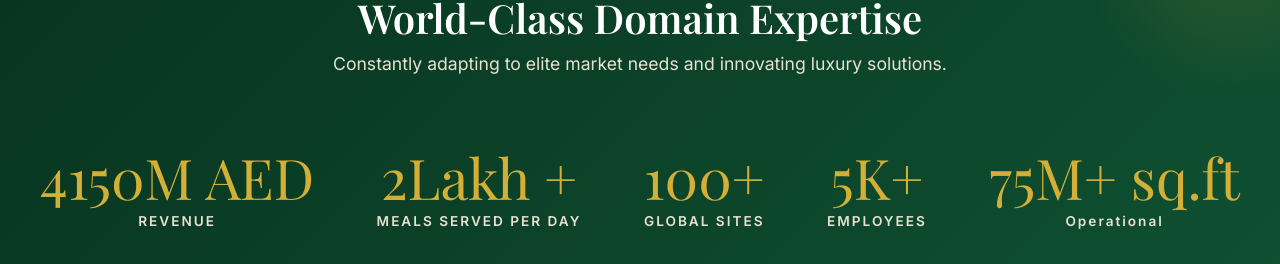
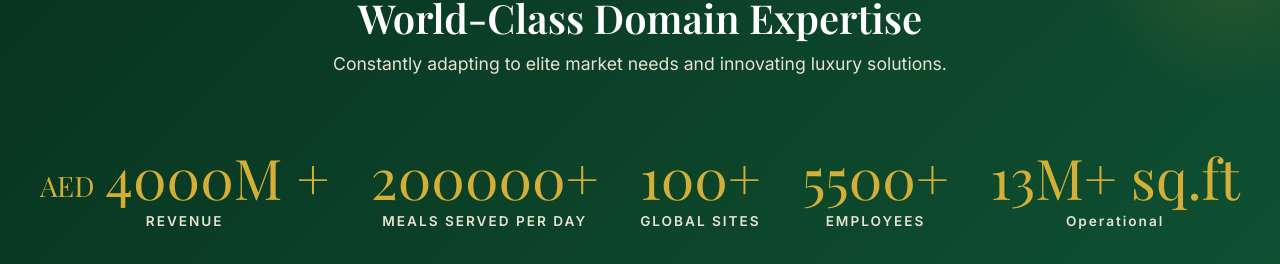
Before and after one commit to Archit947/Catalyst-Catering-Services-LLC-CCS-, a React (Vite) app: page / in a window 1280 px wide. Shown: the part 2846-3110 px from the top of the page. Built offline with nearby package versions, Linux system fonts and the light colour scheme; a web font is replaced by a local one.

Commit message:
Revenue changes

```diff
--- a/src/pages/Home.jsx
+++ b/src/pages/Home.jsx
@@ -4,7 +4,7 @@ import { VerticalImageStack } from '../components/ui/vertical-image-stack';
 import { ScrollReveal } from '../components/ui/ScrollReveal';
 import { useInView } from 'framer-motion';
 
-function AnimatedCounter({ end, suffix }) {
+function AnimatedCounter({ end, suffix, prefix }) {
   const [count, setCount] = useState(0);
   const ref = useRef(null);
   const isInView = useInView(ref, { once: true, amount: 0.5 });
@@ -27,7 +27,12 @@ function AnimatedCounter({ end, suffix }) {
     }
   }, [isInView, end]);
 
-  return <span ref={ref}>{count}{suffix}</span>;
+  return (
+    <span ref={ref}>
+      {prefix && <span style={{ fontSize: '0.5em', verticalAlign: 'middle', marginRight: '4px' }}>{prefix}</span>}
+      {count}{suffix}
+    </span>
+  );
 }
 
 import serviceImage2 from '../assets/2.png';
@@ -261,15 +266,15 @@ function Home() {
 
             <div className="flex justify-between stats-row" style={{ maxWidth: '1200px', margin: '0 auto' }}>
               {[
-                { num: 4150, suffix: 'M AED', label: 'REVENUE' },
-                { num: 2, suffix: 'Lakh +', label: 'MEALS SERVED PER DAY' },
+                { num: 4000, prefix: 'AED ', suffix: 'M +', label: 'REVENUE' },
+                { num: 200000, suffix: '+', label: 'MEALS SERVED PER DAY' },
                 { num: 100, suffix: '+', label: 'GLOBAL SITES' },
-                { num: 5, suffix: 'K+', label: 'EMPLOYEES' },
-                { num: 75, suffix: 'M+ sq.ft', label: 'Operational' },
+                { num: 5500, suffix: '+', label: 'EMPLOYEES' },
+                { num: 13, suffix: 'M+ sq.ft', label: 'Operational' },
               ].map((stat, idx) => (
                 <div key={idx}>
                   <div style={{ fontSize: '3.5rem', fontFamily: 'var(--font-serif)', color: 'var(--color-accent)', lineHeight: 1.2 }}>
-                    <AnimatedCounter end={stat.num} suffix={stat.suffix} />
+                    <AnimatedCounter end={stat.num} suffix={stat.suffix} prefix={stat.prefix} />
                   </div>
                   <div style={{ fontSize: '0.85rem', fontWeight: 600, letterSpacing: '2px', color: '#E8E2D2' }}>{stat.label}</div>
                 </div>
```
